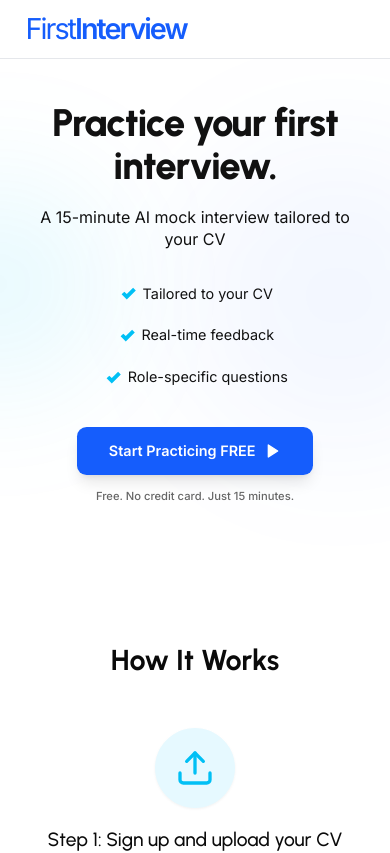
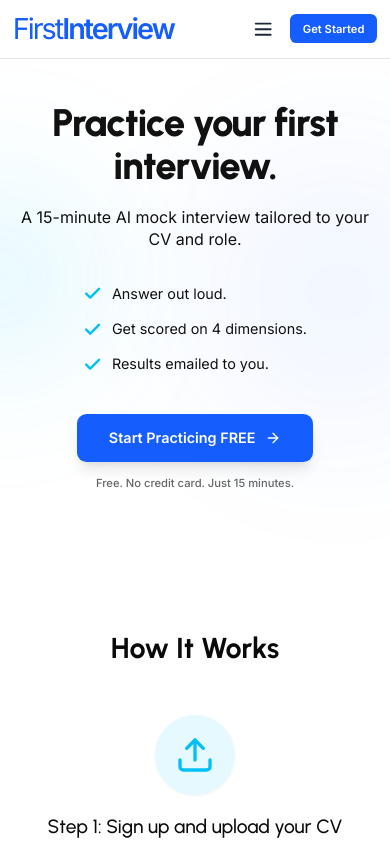
Before and after one commit to vitalek84/firstinterview-landing, a React (Vite) app: page / in a window 390 px wide. Shown: the top 853 px of the page. Built offline with nearby package versions, Linux system fonts and the light colour scheme.

Commit message:
feat: add mobile navbar support and update hero section content

```diff
--- a/src/App.tsx
+++ b/src/App.tsx
@@ -2,7 +2,9 @@
 import {
   ChevronDown,
   ArrowRight,
-  Play
+  Play,
+  Menu,
+  X
 } from 'lucide-react';
 import HowItWorks from './components/HowItWorks';
 import Scoring from './components/Scoring';
@@ -11,18 +13,20 @@
 // --- Components ---
 
 const Navbar = () => {
-  const navLinkClass = "flex items-center justify-center h-full px-4 font-sans font-medium text-[12px] text-[#0A0A0A] border-b-2 border-transparent hover:bg-[rgba(0,192,245,0.05)] hover:border-b-[#155DFC] transition-all box-border";
+  const [isMobileMenuOpen, setIsMobileMenuOpen] = useState(false);
+  const navLinkClass = "flex items-center justify-center h-full px-4 font-sans font-medium text-[16px] text-[#0A0A0A] border-b-2 border-transparent hover:bg-[rgba(0,192,245,0.05)] hover:border-b-[#155DFC] transition-all box-border";
+  const mobileNavLinkClass = "block w-full text-left px-6 py-4 font-sans font-medium text-[18px] text-[#0A0A0A] border-b border-gray-100 hover:bg-gray-50";
 
   return (
     <nav className="fixed top-0 left-0 right-0 z-50 bg-white/80 backdrop-blur-md border-b border-gray-200">
-      <div className="max-w-7xl mx-auto px-8 sm:px-12 lg:px-16">
+      <div className="max-w-7xl mx-auto px-4 sm:px-8 lg:px-16">
         <div className="flex justify-between items-center h-[4.5rem]">
-          <div className="flex items-center h-full">
+          {/* Logo and Desktop Nav Links */}
+          <div className="flex items-center h-full gap-12">
             <a href="#" className="font-sans text-[2.25rem] leading-[1.2] tracking-[-2px] text-[#155DFC] flex items-center">
               <span className="font-normal">First</span>
               <span className="font-black">Interview</span>
             </a>
-          </div>
             <div className="hidden md:flex items-center h-full space-x-2">
               <a href="#home" className={navLinkClass}>Home</a>
               <a href="#how-it-works" className={navLinkClass}>How It Works</a>
@@ -30,14 +34,45 @@
               <a href="#about" className={navLinkClass}>About</a>
               <a href="#faq" className={navLinkClass}>FAQ</a>
               <a href="#contact" className={navLinkClass}>Contact</a>
-            <div className="pl-4 flex items-center h-full">
-              <button className="bg-primary hover:bg-primary-hover text-white font-sans font-semibold py-2.5 px-6 rounded-lg transition-all shadow-btn hover:shadow-lg transform hover:-translate-y-0.5">
+            </div>
+          </div>
+
+          {/* Desktop Button */}
+          <div className="hidden md:flex items-center h-full">
+            <button className="bg-[#155DFC] hover:bg-blue-700 text-white font-sans font-semibold py-2.5 px-6 rounded-lg transition-all shadow-btn hover:shadow-lg transform hover:-translate-y-0.5">
               Start Practicing
+            </button>
+          </div>
+
+          {/* Mobile Menu Toggle & Button */}
+          <div className="flex md:hidden items-center gap-4">
+            <button
+              onClick={() => setIsMobileMenuOpen(!isMobileMenuOpen)}
+              className="text-gray-800 p-1 focus:outline-none"
+              aria-label="Toggle menu"
+            >
+              {isMobileMenuOpen ? <X className="w-7 h-7" /> : <Menu className="w-7 h-7" />}
+            </button>
+            <button className="bg-[#155DFC] hover:bg-blue-700 text-white font-sans font-semibold py-2 px-4 rounded-lg text-sm transition-all">
+              Get Started
             </button>
           </div>
         </div>
       </div>
+
+      {/* Mobile Menu Dropdown */}
+      {isMobileMenuOpen && (
+        <div className="md:hidden bg-white border-b border-gray-200 shadow-lg absolute top-[4.5rem] left-0 right-0 max-h-[calc(100vh-4.5rem)] overflow-y-auto">
+          <div className="flex flex-col py-2">
+            <a href="#home" className={mobileNavLinkClass} onClick={() => setIsMobileMenuOpen(false)}>Home</a>
+            <a href="#how-it-works" className={mobileNavLinkClass} onClick={() => setIsMobileMenuOpen(false)}>How It Works</a>
+            <a href="#roles" className={mobileNavLinkClass} onClick={() => setIsMobileMenuOpen(false)}>Roles Supported</a>
+            <a href="#about" className={mobileNavLinkClass} onClick={() => setIsMobileMenuOpen(false)}>About</a>
+            <a href="#faq" className={mobileNavLinkClass} onClick={() => setIsMobileMenuOpen(false)}>FAQ</a>
+            <a href="#contact" className={mobileNavLinkClass} onClick={() => setIsMobileMenuOpen(false)}>Contact</a>
           </div>
+        </div>
+      )}
     </nav>
   );
 };
@@ -53,34 +88,34 @@
       }}
     />
 
-    <div className="max-w-7xl mx-auto px-8 sm:px-12 lg:px-16 relative z-10 text-center">
+    <div className="max-w-7xl mx-auto px-6 sm:px-12 lg:px-16 relative z-10 text-center">
       <h1 className="font-display font-extrabold text-5xl md:text-6xl lg:text-[4.3125rem] leading-[1.1] tracking-tight text-dark-secondary mb-6 max-w-4xl mx-auto">
         Practice your first interview.
       </h1>
       <p className="font-sans text-xl md:text-2xl lg:text-[1.75rem] text-dark-secondary mb-10 max-w-3xl mx-auto">
-        A 15-minute AI mock interview tailored to your CV
+        A 15-minute AI mock interview tailored to your CV and role.
       </p>
 
-      <div className="flex flex-col sm:flex-row justify-center items-center gap-6 mb-12">
+      <div className="flex flex-col sm:flex-row justify-center items-start sm:items-center gap-4 sm:gap-8 mb-12 max-w-fit mx-auto">
         {[
-          "Tailored to your CV",
-          "Real-time feedback",
-          "Role-specific questions"
+          "Answer out loud.",
+          "Get scored on 4 dimensions.",
+          "Results emailed to you."
         ].map((text, i) => (
-          <div key={i} className="flex items-center gap-2">
-            <svg width="27" height="26" viewBox="0 0 27 26" fill="none" xmlns="http://www.w3.org/2000/svg" className="w-6 h-6">
-              <path d="M13.7741 21.2104L6.4718 14.0057L10.2861 10.2421L13.7743 13.6834L22.6572 4.91891L26.4718 8.68254L13.7741 21.2104Z" fill="#00C0F5"/>
+          <div key={i} className="flex items-center gap-3">
+            <svg width="24" height="24" viewBox="0 0 24 24" fill="none" xmlns="http://www.w3.org/2000/svg" className="w-6 h-6 flex-shrink-0">
+              <path d="M20 6L9 17L4 12" stroke="#00C0F5" strokeWidth="3" strokeLinecap="round" strokeLinejoin="round"/>
             </svg>
-            <span className="font-sans text-lg text-dark-secondary">{text}</span>
+            <span className="font-sans text-lg md:text-xl text-dark-secondary">{text}</span>
           </div>
         ))}
       </div>
 
       <div className="flex flex-col items-center">
-        <button className="group relative inline-flex items-center justify-center gap-3 bg-primary hover:bg-primary-hover text-white font-sans font-semibold text-lg py-4 px-10 rounded-xl transition-all shadow-btn hover:shadow-xl transform hover:-translate-y-1 overflow-hidden">
+        <button className="group relative inline-flex items-center justify-center gap-3 bg-[#155DFC] hover:bg-blue-700 text-white font-sans font-semibold text-lg py-4 px-10 rounded-xl transition-all shadow-btn hover:shadow-xl transform hover:-translate-y-1 overflow-hidden">
           <div className="absolute inset-0 bg-white/20 translate-y-full group-hover:translate-y-0 transition-transform duration-300 ease-out"></div>
           <span className="relative">Start Practicing FREE</span>
-          <Play className="w-5 h-5 relative fill-current" />
+          <ArrowRight className="w-5 h-5 relative" />
         </button>
         <p className="mt-4 font-sans font-medium text-sm text-gray-600">
           Free. No credit card. Just 15 minutes.
```
Lines whose indentation alone changed are shown as unchanged.
